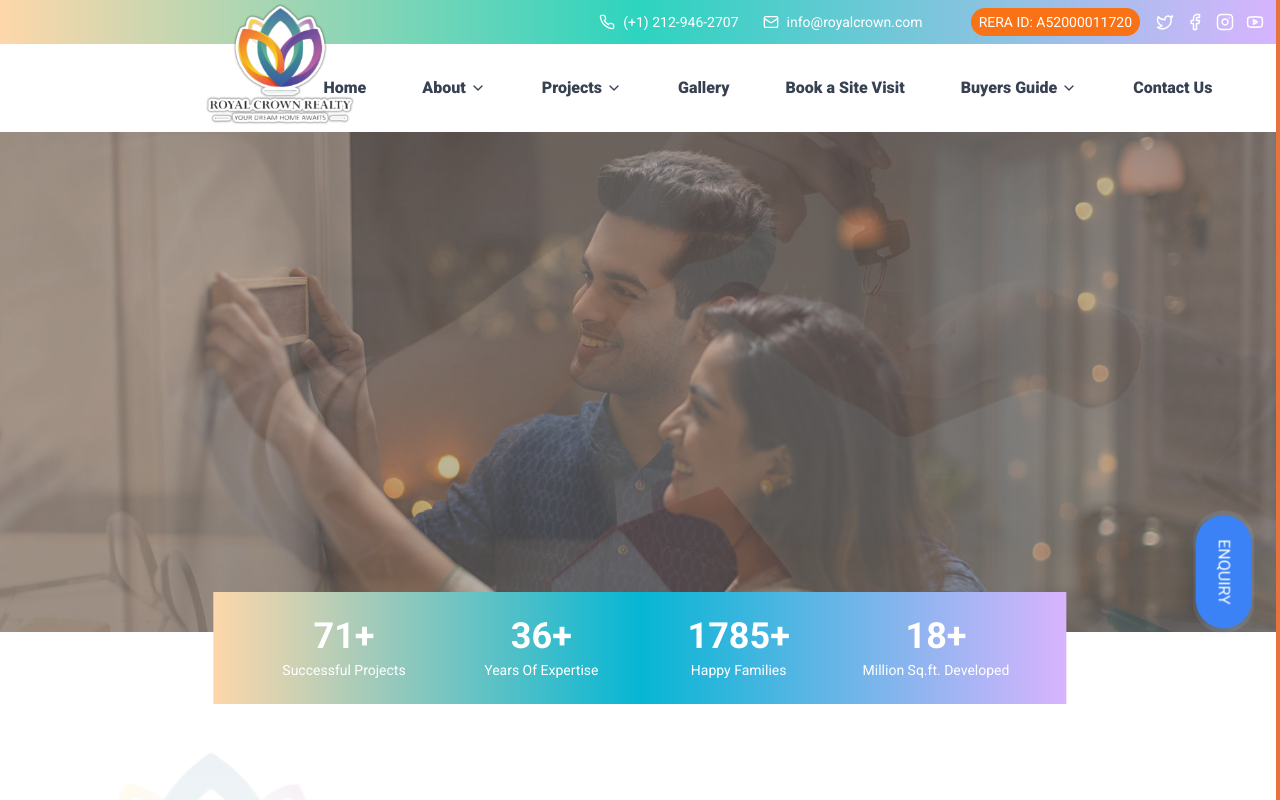
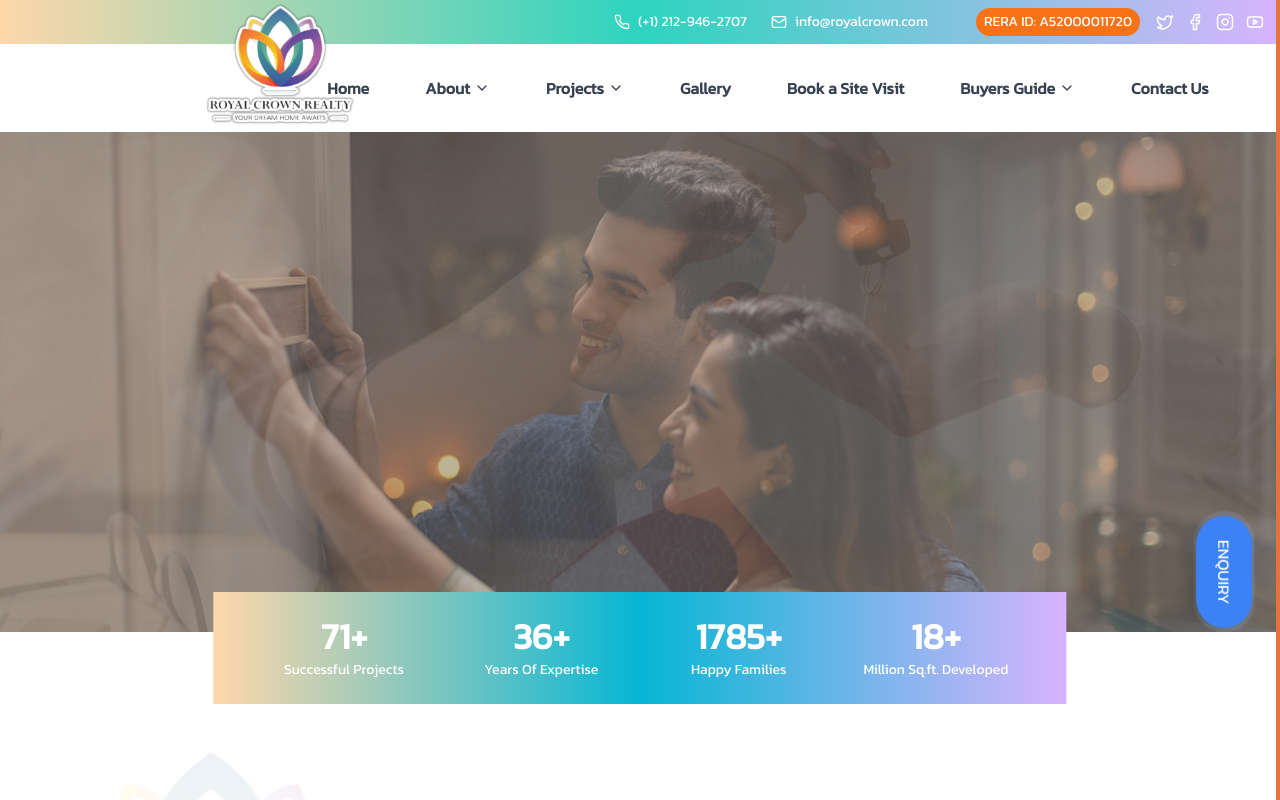
Before and after one commit to royalcrowninfra/royal, a Next.js app: page / in a window 1280 px wide. Shown: the top 800 px of the page. Built offline with nearby package versions, Linux system fonts and the light colour scheme.

Commit message:
fonts updated

```diff
--- a/app/layout.js
+++ b/app/layout.js
@@ -1,4 +1,4 @@
-import { Roboto } from "next/font/google";
+import { Kanit } from "next/font/google";
 import "./globals.css";
 
 // components
@@ -9,8 +9,8 @@ import Enquiry from "../components/EnquiryButton"
 // theme provider
 import { ThemeProvider } from "../components/ThemeProvider";
 
-const Josef = Roboto({ weight:'400', subsets: ["latin"],
-  weight:["400","500","700","900"],
+const kanit = Kanit({ weight:'400', subsets: ["latin-ext"],
+  weight:['400'],
   display:"swap"
 });
 
@@ -22,7 +22,7 @@ export const metadata = {
 export default function RootLayout({ children }) {
   return (
     <html lang="en" suppressHydrationWarning>
-      <body className={Josef.className}>
+      <body className={kanit.className}>
         <ThemeProvider attribute='class' defaultTheme='light'>
           <Header />
           {children}
--- a/components/Header.jsx
+++ b/components/Header.jsx
@@ -67,7 +67,7 @@ const Navbar = () => {
   return (
     <header className="w-full relative">
       {/* Logo */}
-      <div className="absolute left-4 sm:left-1/4 transform sm:-translate-x-3/4 top-0 z-10">
+      <div className="absolute left-4 sm:left-1/4 transform sm:-translate-x-40 md:-translate-x-3/4 top-0 z-10">
         <Link href="/">
           <Image
             src="/images/header/my-image.png"
```
